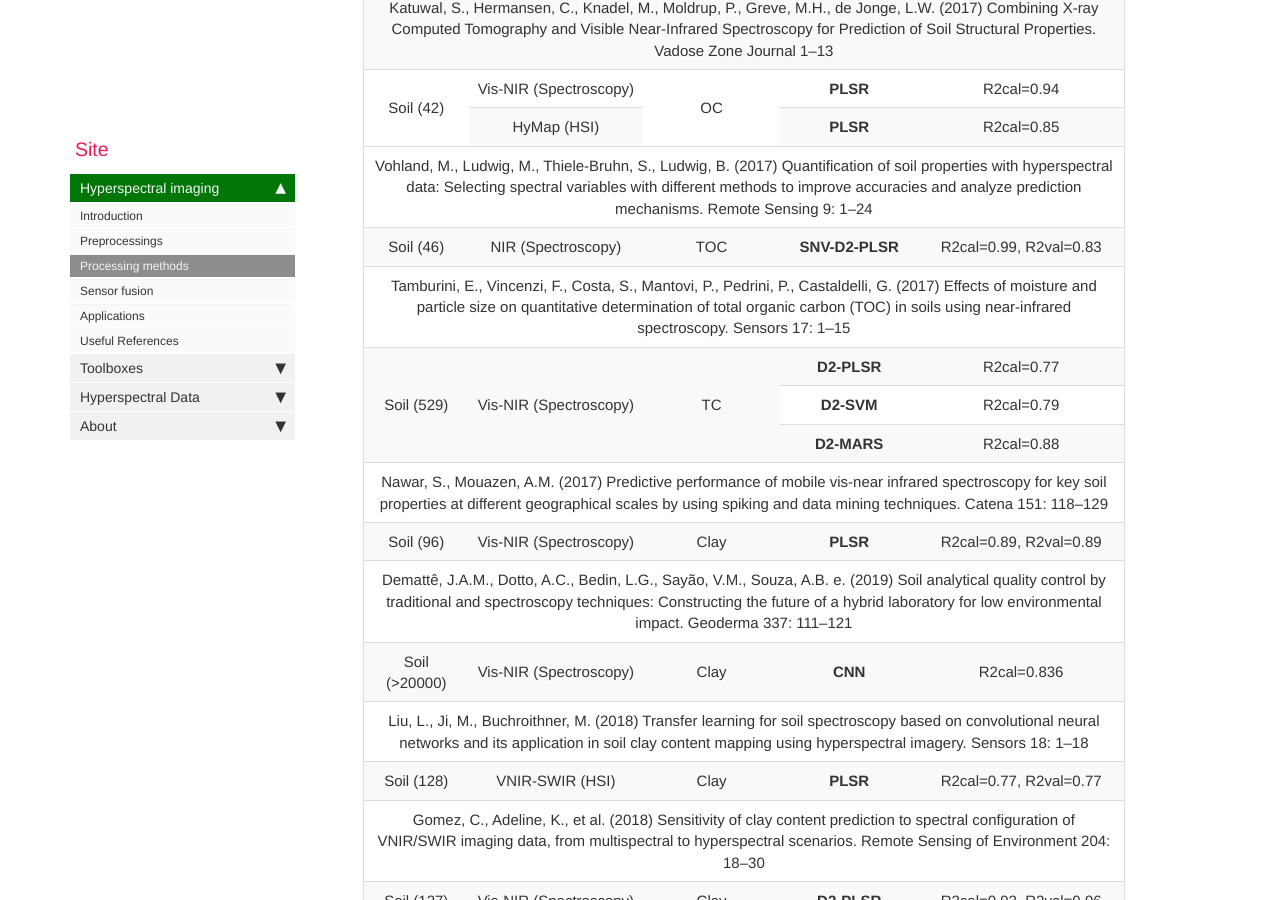
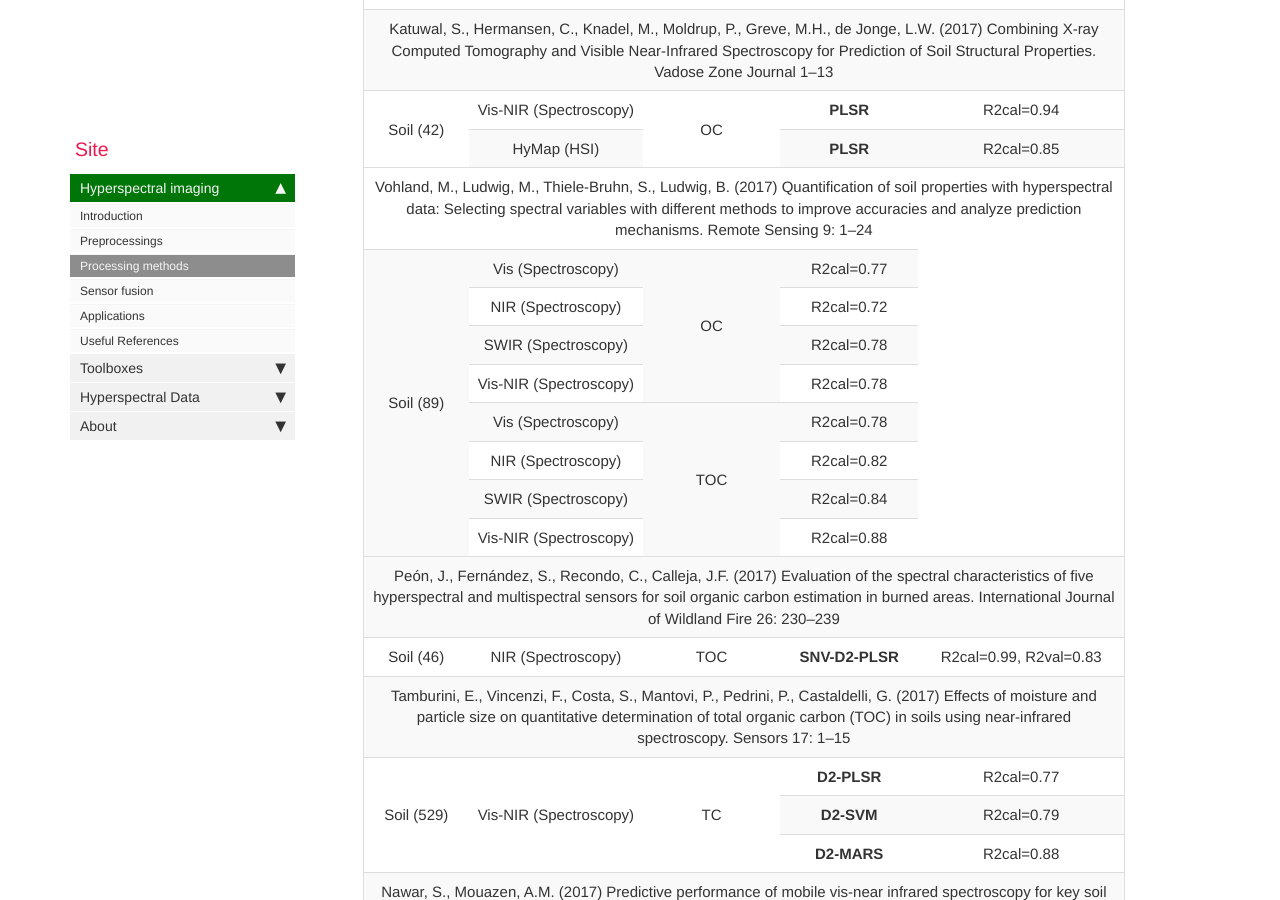
Before and after one commit to JacqKevin/JacqKevin.github.io, a Jekyll site: the page built from pages/Hyperspectral/ProcessingMethods.md, in a window 1280 px wide and 900 px high, scrolled down 4770 px. Built offline with Jekyll 4.4.1, drawn with Linux system fonts in a browser that asks for light colours; comment, search, counter and statistics services are not loaded; some of the changed text lies outside the part shown.

Commit message:
Update ProcessingMethods.md

```diff
--- a/pages/Hyperspectral/ProcessingMethods.md
+++ b/pages/Hyperspectral/ProcessingMethods.md
@@ -216,6 +216,45 @@ Schmidhuber, J. (2015) Deep Learning in Neural Networks: An Overview. Neural Net
         </tr>
         <tr>
             <td colspan="5" style="text-align:center">Vohland, M., Ludwig, M., Thiele-Bruhn, S., Ludwig, B. (2017) Quantification of soil properties with hyperspectral data: Selecting spectral variables with different methods to improve accuracies and analyze prediction mechanisms. Remote Sensing 9: 1–24</td>
+        </tr>
+        <tr>
+            <td style="vertical-align:middle;text-align:center;" rowspan="8">Soil (89)</td>
+            <td style="vertical-align:middle;text-align:center;" >Vis (Spectroscopy)</td>
+            <td style="vertical-align:middle;text-align:center;" rowspan="4">OC</td>
+            <td style="vertical-align:middle;text-align:center;  rowspan="8""><b>D2-PLSR</b></td>
+            <td style="vertical-align:middle;text-align:center;">R2cal=0.77</td>
+        </tr>
+        <tr>
+            <td style="vertical-align:middle;text-align:center;" >NIR (Spectroscopy)</td>
+            <td style="text-align:center">R2cal=0.72</td>
+        </tr>
+        <tr>
+            <td style="vertical-align:middle;text-align:center;" >SWIR (Spectroscopy)</td>
+            <td style="text-align:center">R2cal=0.78</td>
+        </tr>
+        <tr>
+            <td style="vertical-align:middle;text-align:center;" >Vis-NIR (Spectroscopy)</td>
+            <td style="text-align:center">R2cal=0.78</td>
+        </tr>
+        <tr>
+            <td style="vertical-align:middle;text-align:center;" >Vis (Spectroscopy)</td>
+            <td style="vertical-align:middle;text-align:center;" rowspan="4">TOC</td>
+            <td style="vertical-align:middle;text-align:center;">R2cal=0.78</td>
+        </tr>
+        <tr>
+            <td style="vertical-align:middle;text-align:center;" >NIR (Spectroscopy)</td>
+            <td style="text-align:center">R2cal=0.82</td>
+        </tr>
+        <tr>
+            <td style="vertical-align:middle;text-align:center;" >SWIR (Spectroscopy)</td>
+            <td style="text-align:center">R2cal=0.84</td>
+        </tr>
+        <tr>
+            <td style="vertical-align:middle;text-align:center;" >Vis-NIR (Spectroscopy)</td>
+            <td style="text-align:center">R2cal=0.88</td>
+        </tr>
+        <tr>
+            <td colspan="5" style="text-align:center">Peón, J., Fernández, S., Recondo, C., Calleja, J.F. (2017) Evaluation of the spectral characteristics of five hyperspectral and multispectral sensors for soil organic carbon estimation in burned areas. International Journal of Wildland Fire 26: 230–239</td>
         </tr>
         <tr>
             <td style="vertical-align:middle;text-align:center;">Soil (46)</td>
@@ -505,6 +544,20 @@ Schmidhuber, J. (2015) Deep Learning in Neural Networks: An Overview. Neural Net
         </tr>
         <tr>
             <td colspan="5" style="text-align:center">Douglas, R.K., Nawar, S., Cipullo, S., Alamar, M.C., Coulon, F., Mouazen, A.M. (2018) Evaluation of vis-NIR reflectance spectroscopy sensitivity to weathering for enhanced assessment of oil contaminated soils. Science of the Total Environment 626: 1108–1120</td>
+        </tr>
+        <tr>
+            <td style="vertical-align:middle;text-align:center;" rowspan="2">Soil (72)</td>
+            <td style="vertical-align:middle;text-align:center;">Vis-NIR (Spectroscopy)</td>
+            <td style="vertical-align:middle;text-align:center;" rowspan="2">TPH</td>
+            <td style="vertical-align:middle;text-align:center;" rowspan="2"><b>D1-PSR</b></td>
+            <td style="vertical-align:middle;text-align:center;">R2val=0.70</td>
+        </tr>
+        <tr>
+            <td style="text-align:center">Vis-NIR+XRF</td>
+            <td style="text-align:center">R2val=0.78</td>
+        </tr>
+        <tr>
+            <td colspan="5" style="text-align:center">Chakraborty, S., Weindorf, D.C., Li, B., Ali Aldabaa, A.A., Ghosh, R.K., Paul, S., Nasim Ali, M. (2015) Development of a hybrid proximal sensing method for rapid identification of petroleum contaminated soils. Science of The Total Environment 514: 399–408</td>
         </tr>
         <tr>
             <td style="vertical-align:middle;text-align:center;">Soil (150)</td>
```
